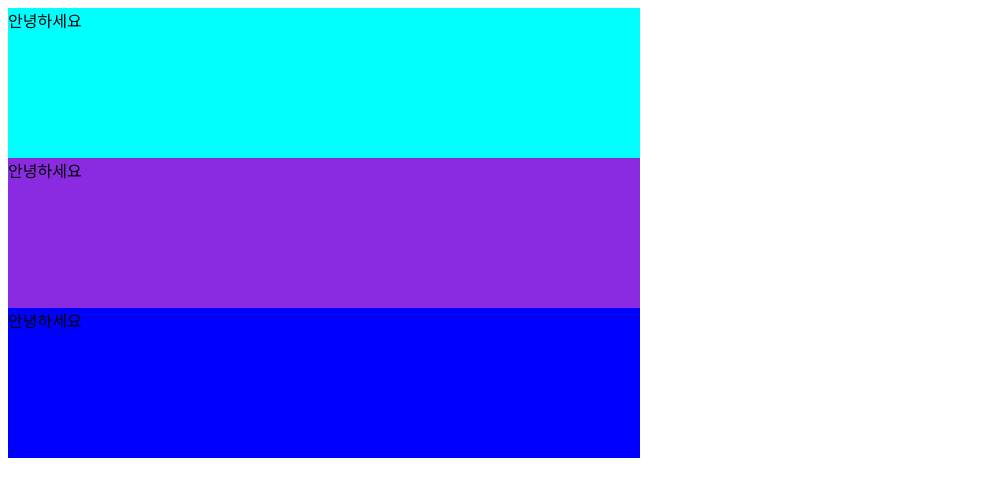
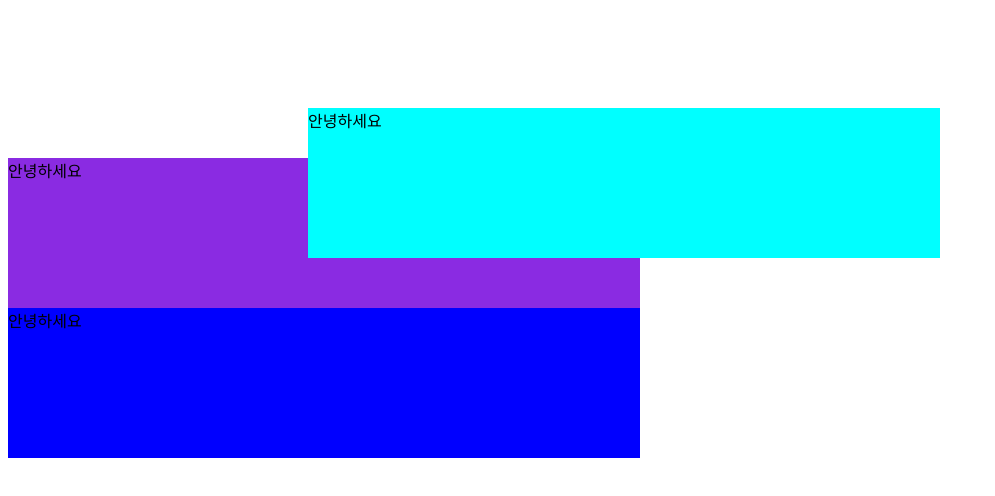
Before and after one commit to dlwjdqo/DW_memo, a plain HTML site: page html_workspaces/css/index.html in a window 1280 px wide. Shown: the whole page, without its empty margins (0-995 px from the left). Drawn offline with Linux system fonts and the light colour scheme.

Commit message:
feat : 수업내용추가

```diff
--- a/html_workspaces/css/index.html
+++ b/html_workspaces/css/index.html
@@ -7,6 +7,9 @@
     <title>Document</title>
     <style>
         .hello {
+            position: relative;
+            top: 100px;
+            left: 300px;
             width: 50%;
             height: 150px;
             background-color: aqua;
```
